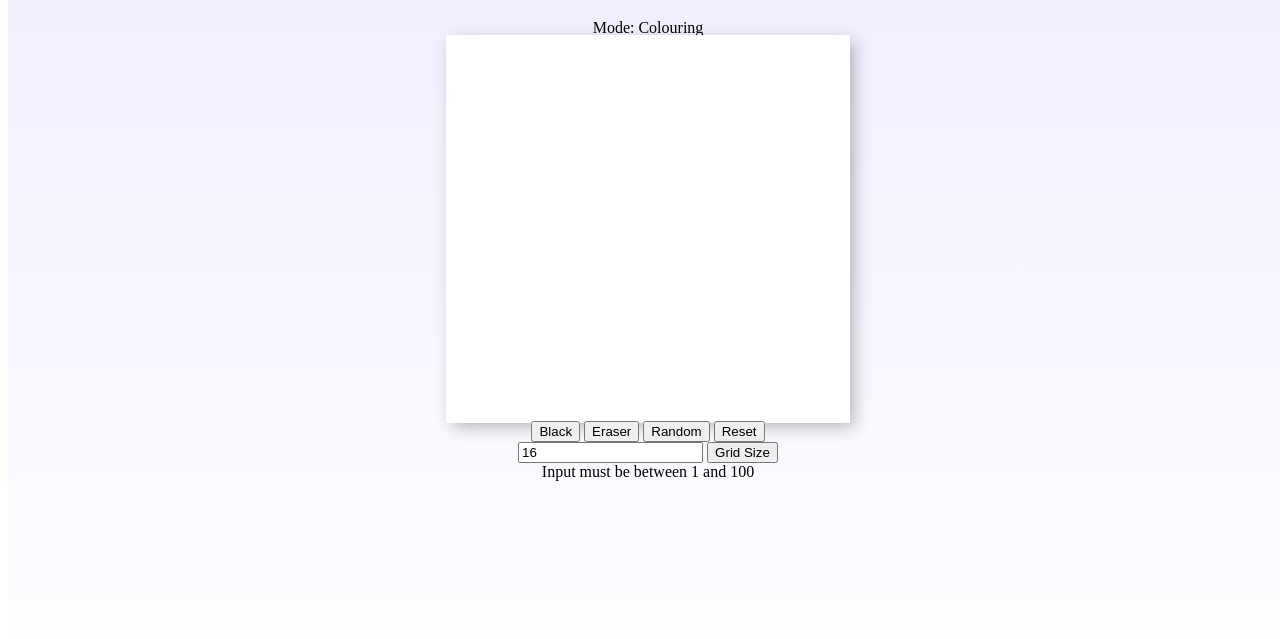
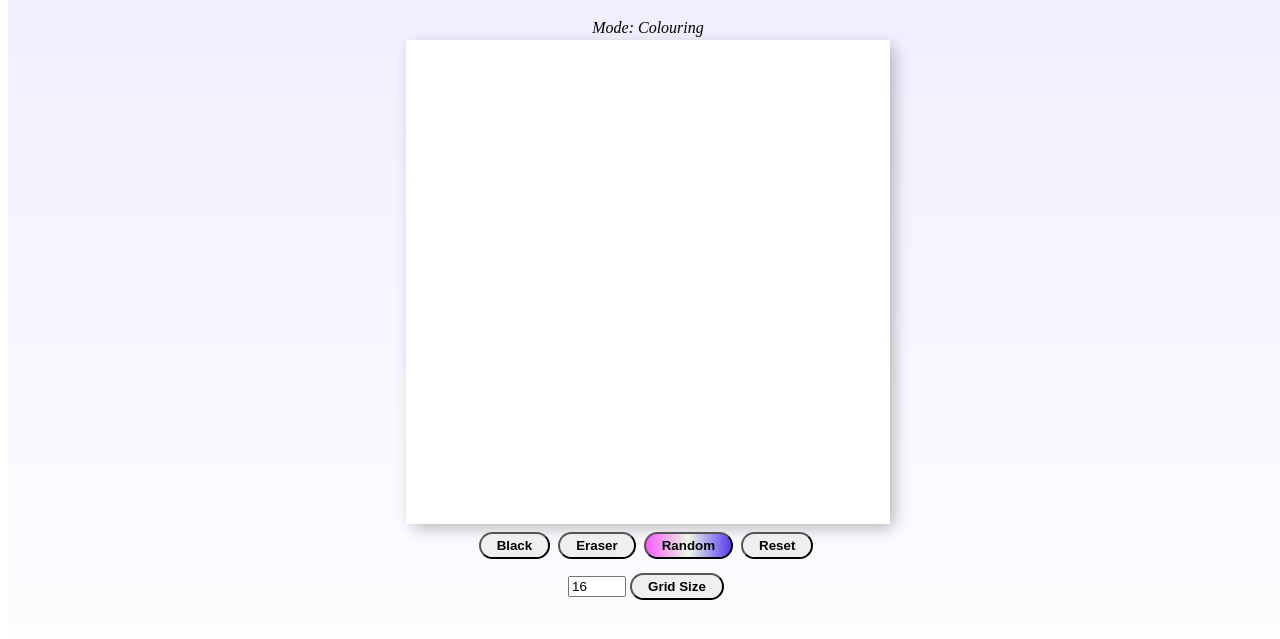
Before and after one commit to PascalBBcn/drawing-app, a plain HTML site: page index.html in a window 1280 px wide. Shown: the part 69-708 px from the top of the page. Drawn offline with Linux system fonts and the light colour scheme.

Commit message:
Add css styles and error message

```diff
--- a/drawing-app.js
+++ b/drawing-app.js
@@ -20,9 +20,10 @@ populateBoard(16);
 function changeSize(input) {
     if(input >= 1 && input <= 100)
     {
+        document.querySelector(".error").style.display = "none";
         populateBoard(input);
     } else {
-         console.log("Invalid input number!");
+        document.querySelector(".error").style.display = "flex";
     }
 }
 
--- a/index.html
+++ b/index.html
@@ -15,13 +15,13 @@
                 <div class="buttons">
                     <button onclick="changeColour('black')">Black</button>
                     <button onclick="changeColour('white')">Eraser</button>
-                    <button onclick="changeColour('random')">Random</button>
+                    <button class="randomButton" onclick="changeColour('random')">Random</button>
                     <button onclick="resetBoard()">Reset</button>
                 </div>
                 <div>
                     <input
                         type="text"
-                        placeholder="Number from 1-100"
+                        placeholder="Number"
                         value="16"
                         onchange="changeSize(this.value)"
                     >
--- a/style.css
+++ b/style.css
@@ -25,8 +25,47 @@
     align-items: center;
     min-width: 300px;
     min-height: 300px;
-    height: 60vh;
+    height: 60vw;
     width: 60vw;
-    max-width: 500px;
-    max-height: 500px;
+    max-width: 600px;
+    max-height: 600px;
 }
+
+.buttons {
+    margin-top: 10px;
+    margin-bottom: 10px;
+}
+
+button {
+    padding: 0.3em 1.2em;
+    margin: 0 0.3em 0.3em 0;
+    border-radius: 2em;
+    font-weight: 600;
+    text-align: center;
+    transition: all 0.2s;
+}
+
+.randomButton {
+    background: linear-gradient(0.25turn, #f65cfc, #ebf8e1, #583cf6);
+}
+.randomButton:hover {
+    background: linear-gradient(0.25turn, #20ff02, #ebf8e1, #aecc03);
+}
+
+button:hover {
+    cursor: pointer;
+    background-color: gray;
+}
+
+input {
+    width: 50px;
+}
+
+.mode {
+    margin-bottom: 5px;
+    font-style: italic;
+}
+
+.error {
+    display: none;
+}
```
